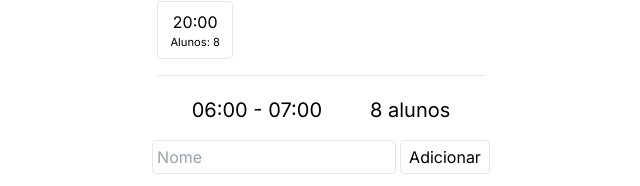
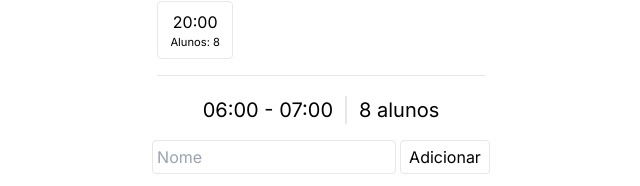
Before and after one commit to BryanVerneck/DfitStudio-web, a Next.js app: page / in a window 1280 px wide. Shown: the part 197-383 px from the top of the page, without its empty margins (319-959 px from the left). Built offline with nearby package versions, Linux system fonts and the light colour scheme.

Commit message:
rollback

```diff
--- a/src/components/classDetails.tsx
+++ b/src/components/classDetails.tsx
@@ -3,9 +3,9 @@ import StudentsList from './studentsList';
 export default function ClassDetails() {
 	return(
 		<div className="">
-			<div className="flex text-xl w-full items-center justify-center gap-12">
-				<h2 className="">06:00 - 07:00</h2>
-				<h2 className="">8 alunos</h2>
+			<div className="flex text-xl w-full items-center justify-center">
+				<h2 className="border-r-2 px-3">06:00 - 07:00</h2>
+				<h2 className="px-3">8 alunos</h2>
 			</div>
 
 			<div className="flex m-4 gap-1 items-center justify-center">
```
